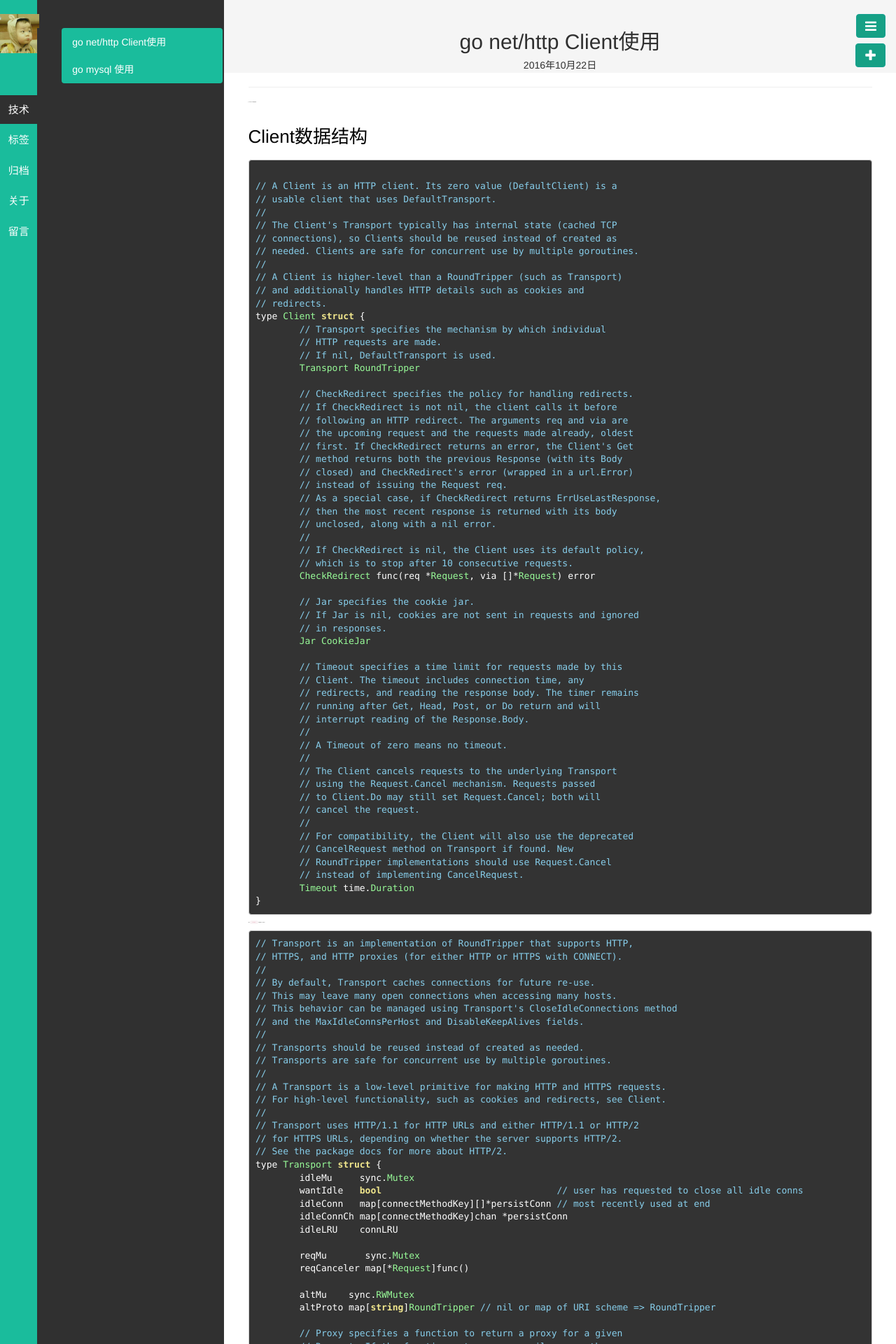
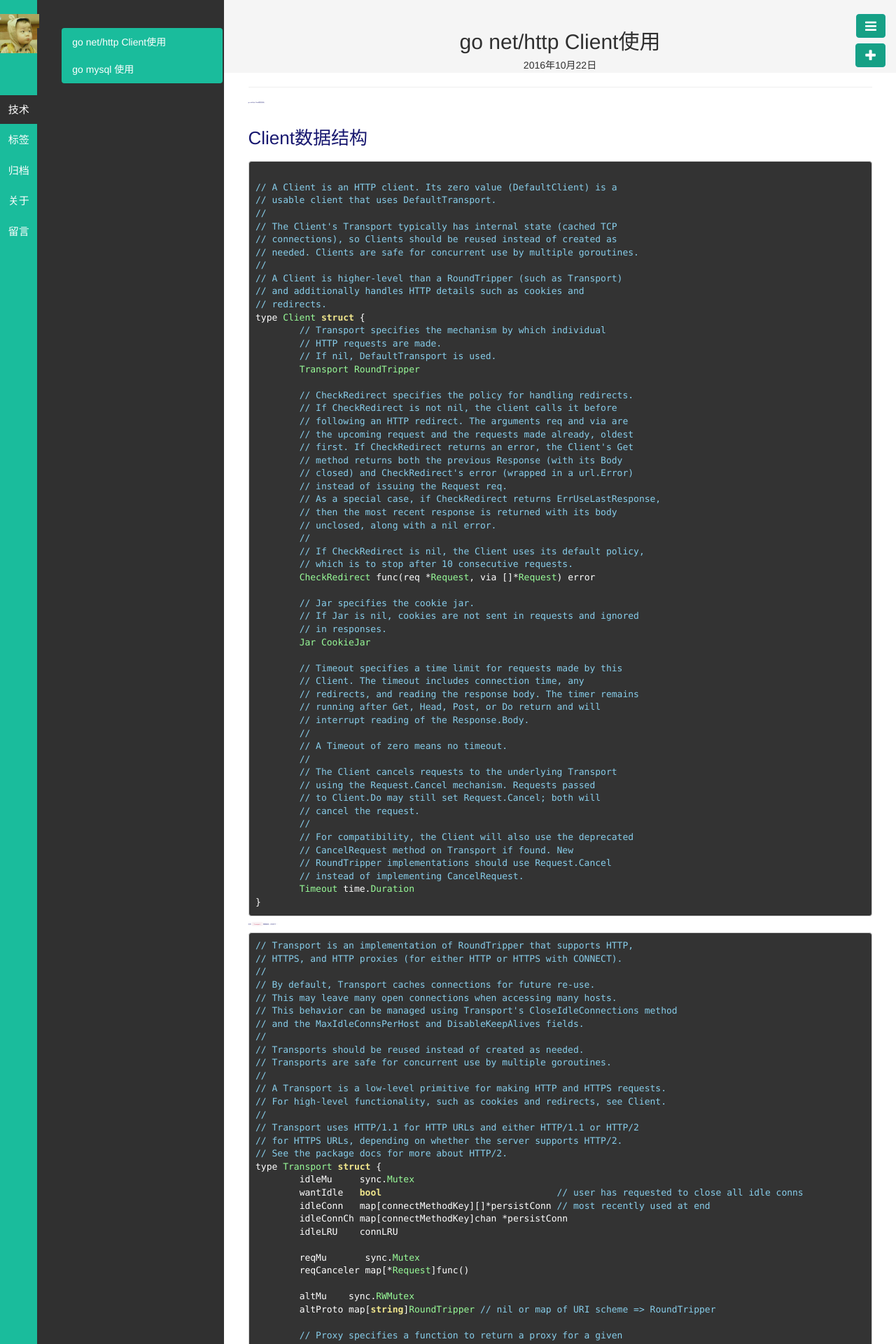
Before and after one commit to duyanghao/duyanghao.github.io, a Jekyll site: the page built from _posts/技术/2016-10-22-go-net-http-client.md, in a window 1280 px wide. Shown: the top 1920 px of the page at 70% size. Built offline with Jekyll 4.4.1, drawn with Linux system fonts in a browser that asks for light colours; comment, search, counter and statistics services are not loaded.

Commit message:
Update Template for Page-Layout
Signed-off-by: duyanghao <1294057873@qq.com>

```diff
--- a/public/css/base.css
+++ b/public/css/base.css
@@ -103,8 +103,8 @@
   line-height: 1.42857143;
 }
 #content {
-  font-size: 1px;
-	color: #000000
+  font-size: 2px;
+	color: #191970
 }
 #content h2, h3 {
   line-height: 2;
```
